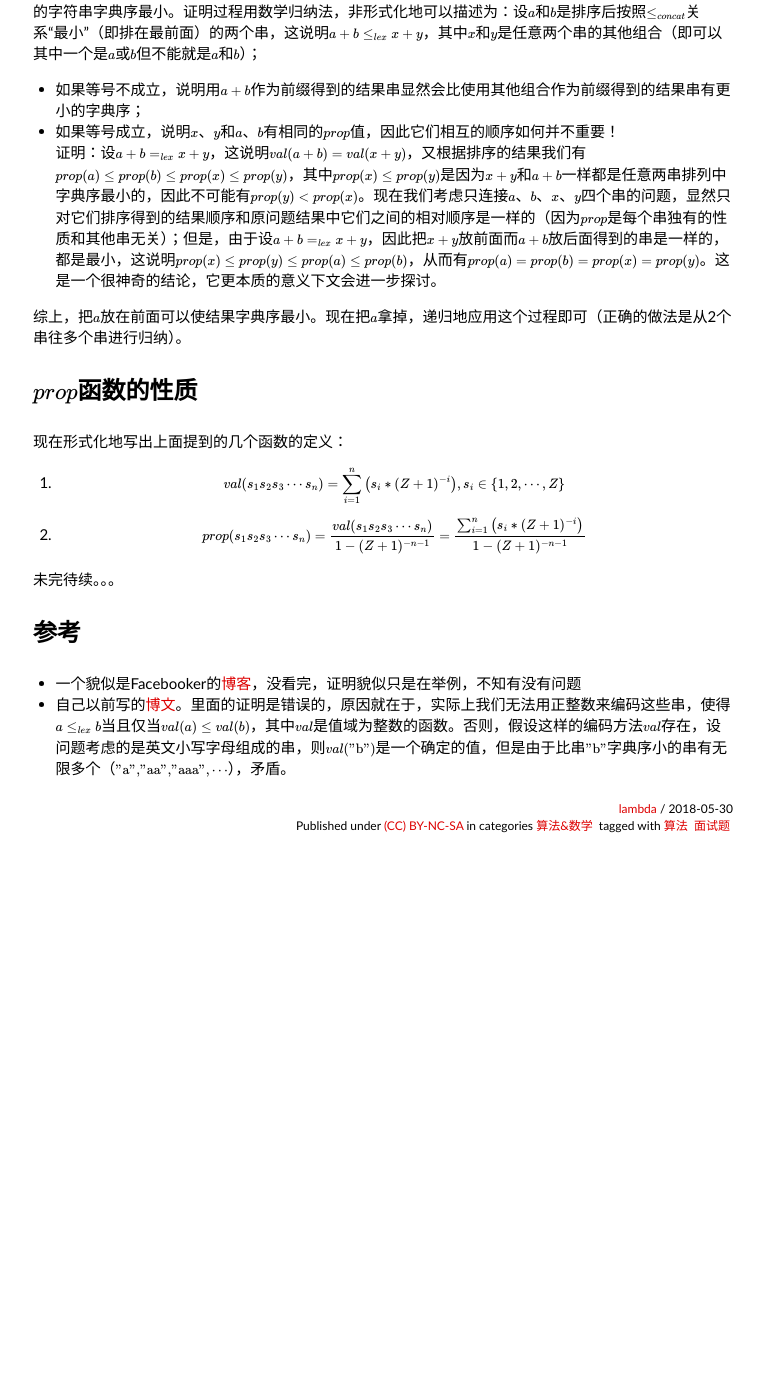
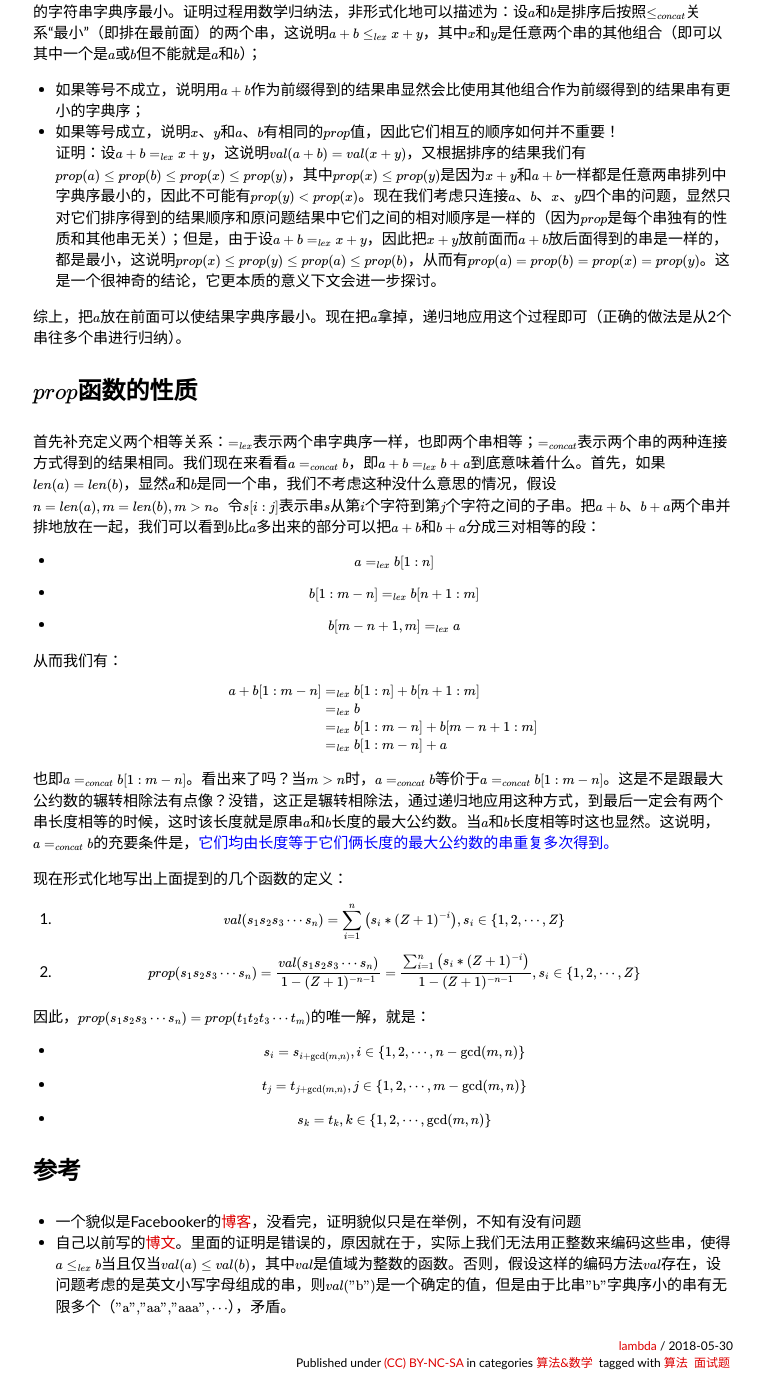
Before and after one commit to lam8da/lam8da.github.io, a Jekyll site: the page built from _posts/2018-05-30-smallest-string-concatenation.md, in a window 1280 px wide and 1400 px high, scrolled down 957 px. Shown: the whole window, without its empty margins (257-1021 px from the left). Built offline with Jekyll 4.4.1, drawn with Linux system fonts in a browser that asks for light colours; nearby versions of some CDN libraries; formulas are drawn with MathJax 3; comment, search, counter and statistics services are not loaded; before the commit the page ends 1820 px from its top, so only the background shows below that.

Commit message:
Complete smallest string concat problem notes

```diff
--- a/_posts/2018-05-30-smallest-string-concatenation.md
+++ b/_posts/2018-05-30-smallest-string-concatenation.md
@@ -39,13 +39,35 @@ tags:
 
 # $$prop$$函数的性质
 
+首先补充定义两个相等关系：$$=_{lex}$$表示两个串字典序一样，也即两个串相等；$$=_{concat}$$表示两个串的两种连接方式得到的结果相同。我们现在来看看$$a=_{concat}b$$，即$$a+b=_{lex}b+a$$到底意味着什么。首先，如果$$len(a)=len(b)$$，显然$$a$$和$$b$$是同一个串，我们不考虑这种没什么意思的情况，假设$$n=len(a),m=len(b),m\gt n$$。令$$s[i:j]$$表示串$$s$$从第$$i$$个字符到第$$j$$个字符之间的子串。把$$a+b$$、$$b+a$$两个串并排地放在一起，我们可以看到$$b$$比$$a$$多出来的部分可以把$$a+b$$和$$b+a$$分成三对相等的段：
+
+- $$a=_{lex}b[1:n]$$
+- $$b[1:m-n]=_{lex}b[n+1:m]$$
+- $$b[m-n+1,m]=_{lex}a$$
+
+从而我们有：
+
+$$
+\begin{aligned}
+a+b[1:m-n]&=_{lex}b[1:n]+b[n+1:m]\\
+&=_{lex}b\\
+&=_{lex}b[1:m-n]+b[m-n+1:m]\\
+&=_{lex}b[1:m-n]+a
+\end{aligned}
+$$
+
+也即$$a=_{concat}b[1:m-n]$$。看出来了吗？当$$m\gt n$$时，$$a=_{concat}b$$等价于$$a=_{concat}b[1:m-n]$$。这是不是跟最大公约数的辗转相除法有点像？没错，这正是辗转相除法，通过递归地应用这种方式，到最后一定会有两个串长度相等的时候，这时该长度就是原串$$a$$和$$b$$长度的最大公约数。当$$a$$和$$b$$长度相等时这也显然。这说明，$$a=_{concat}b$$的充要条件是，<span style="color: blue">它们均由长度等于它们俩长度的最大公约数的串重复多次得到。</span>
+
 现在形式化地写出上面提到的几个函数的定义：
 
 1. $$val(s_1s_2s_3\cdots s_n)=\sum_{i=1}^{n}\big(s_i*(Z+1)^{-i}\big), s_i\in\{1,2,\cdots,Z\}$$
-2. $$prop(s_1s_2s_3\cdots s_n)=\frac{val(s_1s_2s_3\cdots s_n)}{1-(Z+1)^{-n-1}}=\frac{\sum_{i=1}^{n}\big(s_i*(Z+1)^{-i}\big)}{1-(Z+1)^{-n-1}}$$
+2. $$prop(s_1s_2s_3\cdots s_n)=\frac{val(s_1s_2s_3\cdots s_n)}{1-(Z+1)^{-n-1}}=\frac{\sum_{i=1}^{n}\big(s_i*(Z+1)^{-i}\big)}{1-(Z+1)^{-n-1}}, s_i\in\{1,2,\cdots,Z\}$$
 
-未完待续。。。
+因此，$$prop(s_1s_2s_3\cdots s_n)=prop(t_1t_2t_3\cdots t_m)$$的唯一解，就是：
 
+- $$s_i=s_{i+\gcd(m,n)}, i\in\{1,2,\cdots,n-\gcd(m,n)\}$$
+- $$t_j=t_{j+\gcd(m,n)}, j\in\{1,2,\cdots,m-\gcd(m,n)\}$$
+- $$s_k=t_k,k\in\{1,2,\cdots,\gcd(m,n)\}$$
 
 # 参考
 
```
